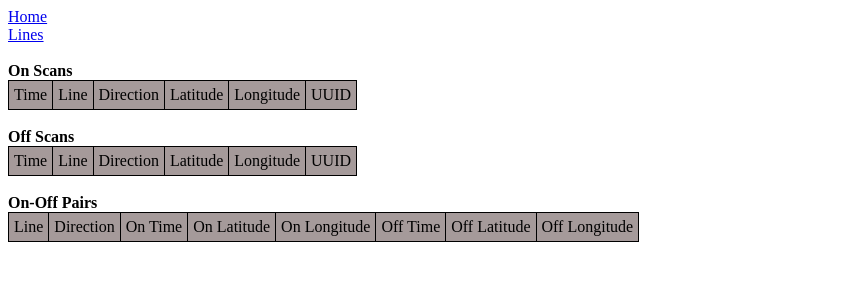
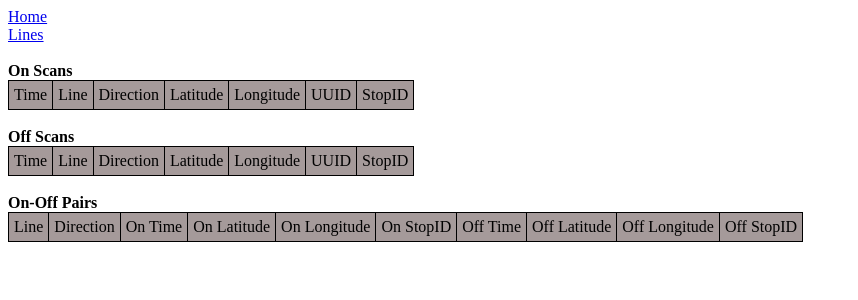
Before and after one commit to meyersj/TransitSurveyorAPI, a Flask app: page /stats/1 in a window 1280 px wide. Shown: the top 300 px of the page, without its empty margins (0-858 px from the left). Run offline with Flask 2, Linux system fonts and the light colour scheme; data that the repository does not hold is empty; parts of the project's set-up code (start-up, migrations or seed data) failed here and were passed over.

Commit message:
query for nearest stop_id

```diff
--- a/app/app.py
+++ b/app/app.py
@@ -14,11 +14,11 @@ base_url = "http://54.244.253.136"
 app = Flask(__name__)
 app.config.from_pyfile('config.py')
 db = SQLAlchemy(app)
-"""
 handler = FileHandler('/tmp/app.log')
 handler.setLevel(logging.DEBUG)
 app.logger.addHandler(handler)
-"""
+
+
 class OnScan(db.Model):
     #TODO make stop_id reference tm_stops
     id = db.Column(db.Integer, primary_key = True)
@@ -111,7 +111,7 @@ class Stops(db.Model):
    stop_seq = db.Column(db.Integer)
    stop_id = db.Column(db.Integer)
    geom = db.Column(Geometry(geometry_type='POINT', srid=2913))
-
+   grouping = db.Column(db.Integer)
    def __repr__(self):
        return '<uuid: %r>' % self.stop_id
 
--- a/app/templates/query.html
+++ b/app/templates/query.html
@@ -13,8 +13,8 @@
   </style>
 
   <body>
-    <a href="{{base_url}}">Home</a><br>
-    <a href="{{base_url}}/stats">Lines</a><br><br>
+    <a href="{{ base_url }}">Home</a><br>
+    <a href="{{ base_url }}/stats">Lines</a><br><br>
 
     <b>On Scans</b>
     <table cellpadding=5>
@@ -25,15 +25,17 @@
         <td>Latitude</td>
         <td>Longitude</td>
         <td>UUID</td>
+        <td>StopID</td>
       </tr>
       {% for item in on_query %}
       <tr>
-        <td>{{item.date}}</td>
-        <td>{{item.line}}</td>
-        <td>{{item.dir}}</td>
-        <td>{{item.lat}}</td>
-        <td>{{item.lon}}</td>
-        <td>{{item.uuid}}</td>
+        <td>{{ item.date }}</td>
+        <td>{{ item.line }}</td>
+        <td>{{ item.dir }}</td>
+        <td>{{ item.lat }}</td>
+        <td>{{ item.lon }}</td>
+        <td>{{ item.uuid }}</td>
+        <td>{{ item.stop_id }}</td>
       </tr>
       {% endfor %}
     </table><br>
@@ -47,15 +49,17 @@
         <td>Latitude</td>
         <td>Longitude</td>
         <td>UUID</td>
+        <td>StopID</td>
       </tr>
       {% for item in off_query %}
       <tr>
-        <td>{{item.date}}</td>
-        <td>{{item.line}}</td>
-        <td>{{item.dir}}</td>
-        <td>{{item.lat}}</td>
-        <td>{{item.lon}}</td>
-        <td>{{item.uuid}}</td>
+        <td>{{ item.date }}</td>
+        <td>{{ item.line }}</td>
+        <td>{{ item.dir }}</td>
+        <td>{{ item.lat }}</td>
+        <td>{{ item.lon }}</td>
+        <td>{{ item.uuid }}</td>
+        <td>{{ item.stop_id }}</td>
       </tr>
       {% endfor %}
     </table><br>
@@ -68,20 +72,24 @@
         <td>On Time</td>
         <td>On Latitude</td>
         <td>On Longitude</td>
+        <td>On StopID</td>
         <td>Off Time</td>
         <td>Off Latitude</td>
         <td>Off Longitude</td>
+        <td>Off StopID</td>
       </tr>
       {% for item in pair_query %}
       <tr>
-        <td>{{item.line}}</td>
-        <td>{{item.dir}}</td>
-        <td>{{item.on_date}}</td>
-        <td>{{item.on_lat}}</td>
-        <td>{{item.on_lon}}</td>
-        <td>{{item.off_date}}</td>
-        <td>{{item.off_lat}}</td>
-        <td>{{item.off_lon}}</td>
+        <td>{{ item.line }}</td>
+        <td>{{ item.dir }}</td>
+        <td>{{ item.on_date }}</td>
+        <td>{{ item.on_lat }}</td>
+        <td>{{ item.on_lon }}</td>
+        <td>{{ item.on_stop_id }}</td>
+        <td>{{ item.off_date }}</td>
+        <td>{{ item.off_lat }}</td>
+        <td>{{ item.off_lon }}</td>
+        <td>{{ item.off_stop_id }}</td>
       </tr>
       {% endfor %}
     </table>
```
